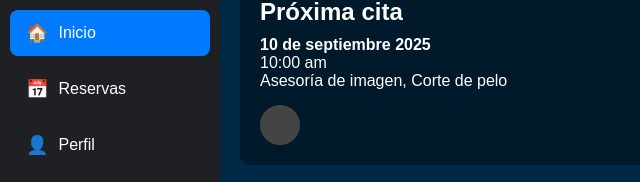
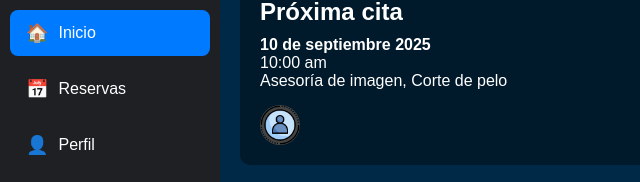
Before and after one commit to Nicoals15/4VNFS, a plain HTML site: page Barbero.html in a window 1280 px wide. Shown: the part 122-304 px from the top of the page, 0-640 px from the left. Drawn offline with Linux system fonts and the light colour scheme.

Commit message:
icono barbero

```diff
--- a/Barbero.html
+++ b/Barbero.html
@@ -50,7 +50,7 @@
         <p><strong>10 de septiembre 2025</strong><br>10:00 am</p>
         <p>Asesoría de imagen, Corte de pelo</p>
         <div class="barber-info">
-          <div class="barber-avatar"></div>
+          <img class="barber-avatar" src="./Imagenes/iconos/perfil.png">
           <div>
             <p>Barbero</p>
             <strong>Carlos Álvarez</strong>
```
